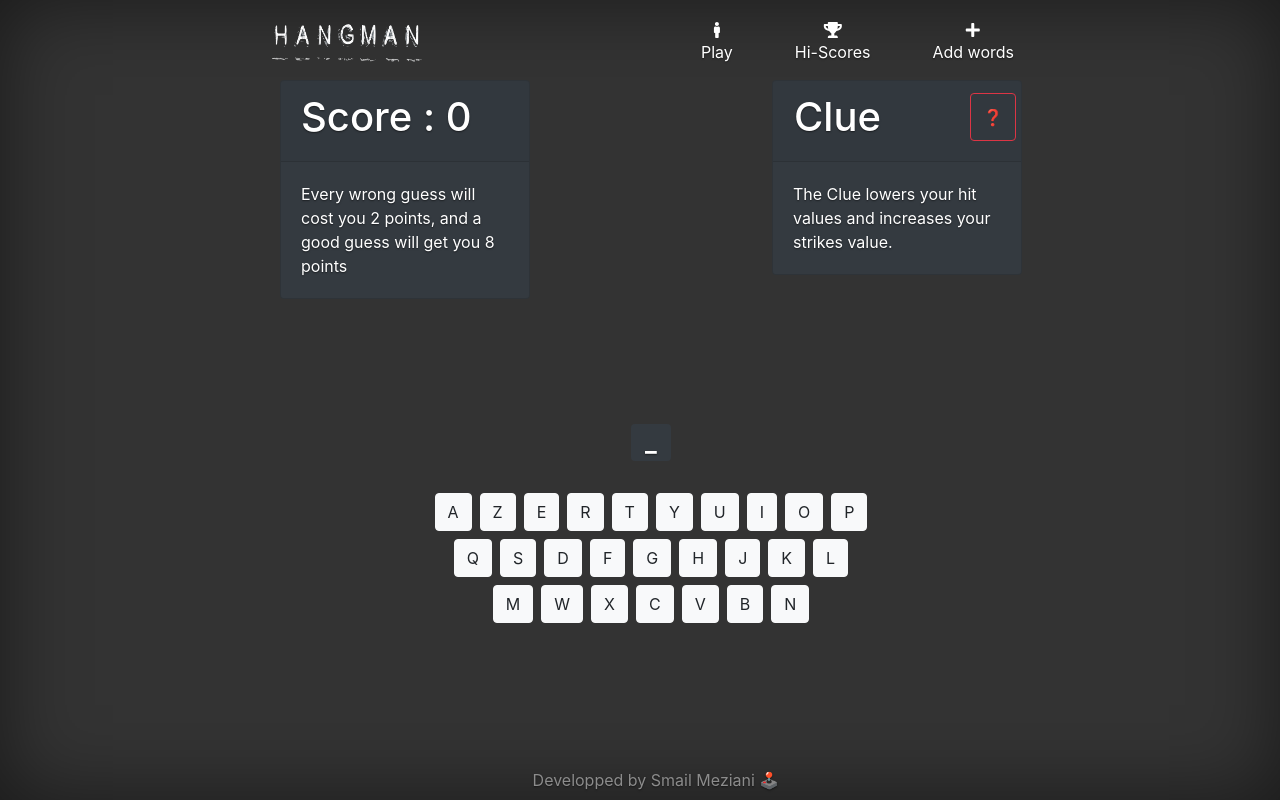
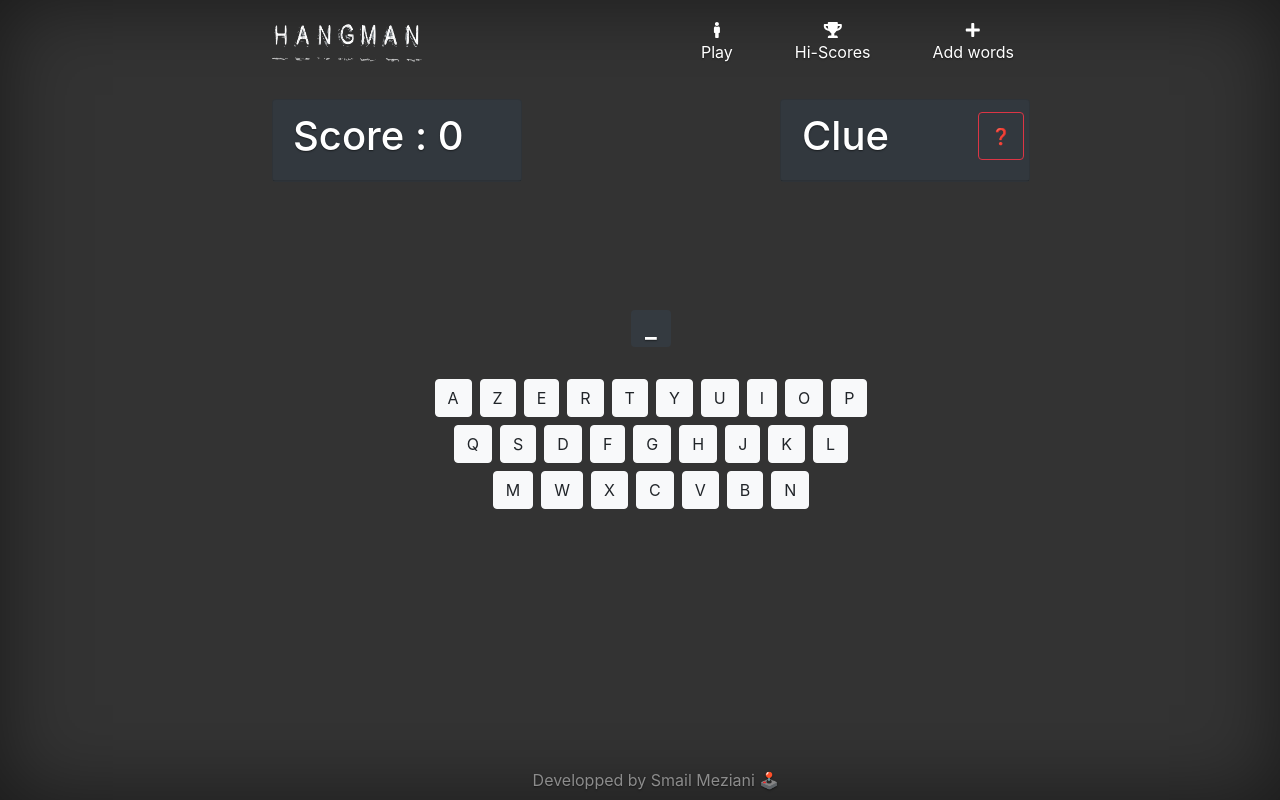
Before and after one commit to rivers-dash/Pendu, a React (Create React App) app: page /play in a window 1280 px wide. Built offline with nearby package versions, Linux system fonts and the light colour scheme.

Commit message:
:lipstick: UI styling and maintenance

```diff
--- a/src/App.js
+++ b/src/App.js
@@ -22,7 +22,7 @@ class App extends Component {
 						title={title}
 					></Navbar>
 
-					<main className="mx-2 my-2 d-flex justify-content-center">
+					<main className="mb-2 mt-4 my-2 d-flex justify-content-center">
 						<Routes />
 					</main>
 				</div>
--- a/src/components/clue/clue.css
+++ b/src/components/clue/clue.css
@@ -1,3 +1,13 @@
-.card-body {
-	width: inherit;
+.visible {
+	opacity: 1;
+  transition: all 1.3s ease-in-out;
+	max-height: 400px;
+  overflow: hidden;
 }
+
+.hidden {
+	opacity: 0;
+	padding: 0 1.25rem;
+	max-height: 0;
+	transition: all .5s ease-in-out;
+}
--- a/src/components/clue/clue.js
+++ b/src/components/clue/clue.js
@@ -6,10 +6,21 @@ class Clue extends Component {
 	constructor(props) {
 		super(props)
 		this.state = {
-			clue: 'Clue'
+			clue: 'Clue',
+			transition: 'hidden'
 		}
 		this.onClick = this.onClick.bind(this)
 		this.displayClueButton = this.displayClueButton.bind(this)
+		this.onHoverOnInstruction = this.onHoverOnInstruction.bind(this)
+		this.onHoverOutOfInstruction = this.onHoverOutOfInstruction.bind(this)
+	}
+
+	onHoverOnInstruction() {
+		this.setState({ transition: 'card-body visible'})
+	}
+
+	onHoverOutOfInstruction() {
+		this.setState({ transition: 'hidden'})
 	}
 
 	onClick() {
@@ -34,19 +45,19 @@ class Clue extends Component {
 	}
 
   render() {
-		const { clue } = this.state
+		const { clue, transition } = this.state
     return (
 			<div className="card text-white bg-dark mb-3">
-				<div className="card-header card-title">
+				<div className="card-header card-title" onMouseOver={this.onHoverOnInstruction} onMouseOut={this.onHoverOutOfInstruction}>
 					<h1 className="row justify-content-between">
 						<div className="ml-3"> {clue} </div>
 						{this.displayClueButton()}
 					</h1>
 			</div>
-				<div className="card-body">
-					<p className="card-text">
-					The Clue lowers your hit values and increases your strikes value.
-					</p>
+				<div className={transition}>
+					<div className="card-text">
+						The Clue lowers your hit values and increases your strikes value.
+					</div>
 				</div>
 			</div>
 		)
--- a/src/components/navbar/navbar.css
+++ b/src/components/navbar/navbar.css
@@ -1,19 +1,28 @@
 a {
-  color:inherit;
+  color: inherit;
   text-decoration: none;
 	cursor: default;
- }
+}
 
- .pill a:hover {
-     background-color: #38205c;
-		 color: white;
- }
+a:hover {
+	color: inherit;
+	text-decoration: none;
+	cursor: default;
+}
 
- .nav-pills .nav-link.active, .nav-pills .show>.nav-link,
- .nav-pills .nav-link.active, .nav-pills .show>.nav-link:hover {
-     background-color: #38205c;
-		 color: white;
- }
+
+.nav-link:after {
+  display:block;
+  content: '';
+  border-bottom: solid 3px #dc3545;
+  transform: scaleX(0);
+  transition: transform 250ms ease-in-out;
+	transform-origin: 100% 50%;
+}
+
+.nav-link:hover:after {
+	transform: scaleX(1); transform-origin:   0% 50%;
+}
 
  .appName {
 	 max-width: 150px;
--- a/src/components/navbar/navbar.js
+++ b/src/components/navbar/navbar.js
@@ -22,17 +22,17 @@ class Navbar extends Component {
 					</h3>
 
           <nav className="nav nav-pills pill justify-content-end no-wrap">
-            <Link to="play" id="appName" className="nav-link">
+            <Link to="play" className="nav-link">
 							<FaMale className="justify-content-center col"/>
 							<div className="justify-content-center col no-wrap text-center">Play</div>
 						</Link>
 
-						<Link to="hi-scores" id="appName" className="nav-link">
+						<Link to="hi-scores" className="nav-link">
 							<FaTrophy className="justify-content-center col"/>
 							<div className="justify-content-center col no-wrap text-center">Hi-Scores</div>
 						</Link>
 
-						<Link to="add-words" id="appName" className="nav-link">
+						<Link to="add-words" className="nav-link">
 							<FaPlus className="justify-content-center col"/>
 							<div className="justify-content-center col no-wrap text-center">Add words</div>
 						</Link>
--- a/src/pages/dashboard/dashboard.js
+++ b/src/pages/dashboard/dashboard.js
@@ -8,7 +8,7 @@ class Dashboard extends Component {
 
   render() {
     return(
-			<div className="d-flex flex-column text-center ">
+			<div className="d-flex flex-column justify-content-center text-center ">
 
 				<h1 id="title" className="cover-heading text-center">Find the hidden words</h1>
 				<p id="subtitle" className="lead text-center mb-5 w-20">
--- a/src/pages/play/play.js
+++ b/src/pages/play/play.js
@@ -16,8 +16,19 @@ class Play extends Component {
 		super(props)
 		this.state = {
 			expression: this.props.expression,
-			bgwin: 'card-header card-title'
+			bgwin: 'card-header card-title',
+			transition: 'hidden'
 		}
+		this.onHoverOnInstruction = this.onHoverOnInstruction.bind(this)
+		this.onHoverOutOfInstruction = this.onHoverOutOfInstruction.bind(this)
+	}
+
+	onHoverOnInstruction() {
+		this.setState({ transition: 'card-body visible'})
+	}
+
+	onHoverOutOfInstruction() {
+		this.setState({ transition: 'hidden'})
 	}
 
 	componentWillReceiveProps(nextProps) {
@@ -72,15 +83,15 @@ class Play extends Component {
 
 				<div id="card1" className="justify-content-center">
 					<div className="card text-white bg-dark mb-3">
-					  <div className={this.state.bgwin}>
+					  <div className={this.state.bgwin} onMouseOver={this.onHoverOnInstruction} onMouseOut={this.onHoverOutOfInstruction}>
 							<h1>Score : {score.strikeScore}</h1>
-					</div>
-						<div className="card-body">
-					    <p className="card-text">
-							Every wrong guess will cost you {score.hitPoints} points,
-							and a good guess will get you {score.strikePoints - score.hitPoints} points
-							</p>
-					  </div>
+						</div>
+						<div id="scoresInstructions" className={this.state.transition}>
+					    <div className="card-text">
+								Wrong guess will cost you {score.hitPoints} points,
+								and good guess will get you {score.strikePoints - score.hitPoints} points
+							</div>
+						</div>
 					</div>
 				</div>
 
```
